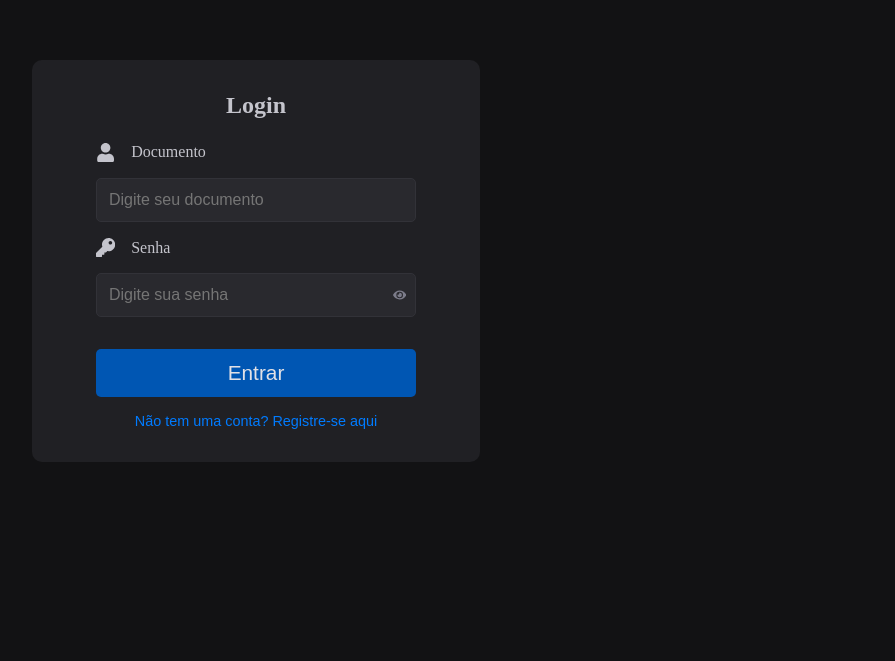
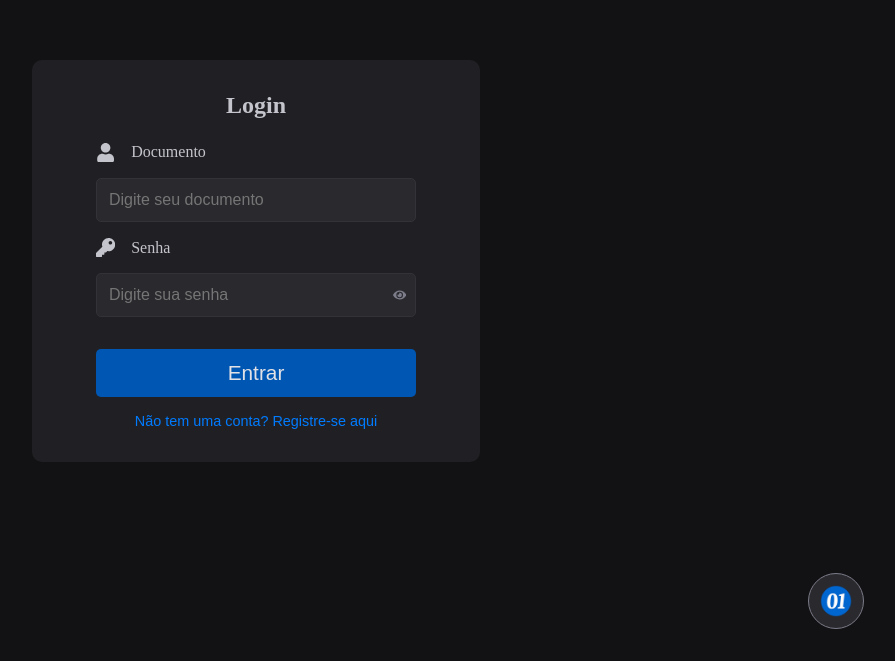
Before and after one commit to Parron01/SimpleAppFullStack-TestePratico, a React (Create React App) app in the folder FrontEnd/frontend-plataformapagamento/: page /login in a window 1280 px wide. Shown: the part 139-800 px from the top of the page, without its empty margins (384-1279 px from the left). Built offline with nearby package versions, Linux system fonts and the light colour scheme.

Commit message:
Feat: Adicionando botão para redirecionar para portfólio.

```diff
--- /dev/null
+++ b/FrontEnd/frontend-plataformapagamento/src/components/FloatingButton/FloatingButton.styles.ts
@@ -0,0 +1,28 @@
+import styled from "styled-components";
+
+export const FloatingButtonContainer = styled.a`
+  position: fixed;
+  bottom: 2rem;
+  right: 2rem;
+  width: 3.5rem;
+  height: 3.5rem;
+  border-radius: 50%;
+  background-color: ${props => props.theme["gray-700"]};
+  display: flex;
+  align-items: center;
+  justify-content: center;
+  cursor: pointer;
+  z-index: 1000;
+  text-decoration: none;
+  border: 1px solid ${props => props.theme["gray-500"]};
+  transition: transform 0.2s, box-shadow 0.2s;
+
+  &:hover {
+    transform: translateY(-3px);
+    border: 1px solid ${props => props.theme["gray-500"]};
+  }
+
+  &:active {
+    transform: translateY(0);
+  }
+`;
--- /dev/null
+++ b/FrontEnd/frontend-plataformapagamento/src/components/FloatingButton/FloatingButton.tsx
@@ -0,0 +1,23 @@
+import React from 'react';
+import { FloatingButtonContainer } from './FloatingButton.styles';
+import IconImage from '../../assets/01-icon.png'; // Importando a imagem
+
+export function FloatingButton() {
+  return (
+    <FloatingButtonContainer
+      href="https://parron01.com/"
+      target="_blank"
+      rel="noopener noreferrer"
+    >
+      <img
+        src={IconImage}
+        alt="Parron01 Icon"
+        style={{
+          width: '100%',
+          height: '100%',
+          objectFit: 'contain'
+        }}
+      />
+    </FloatingButtonContainer>
+  );
+}
--- a/FrontEnd/frontend-plataformapagamento/src/components/LoginUserForm/LoginUserForm.tsx
+++ b/FrontEnd/frontend-plataformapagamento/src/components/LoginUserForm/LoginUserForm.tsx
@@ -3,6 +3,7 @@ import { LoginContainer, Form, LoginButton, ErrorMessage, RegisterLink, Password
 import { useNavigate } from 'react-router-dom';
 import { useAuth } from '../../hooks/useAuth';
 import { FormEvent, useState } from 'react';
+import { FloatingButton } from '../FloatingButton/FloatingButton';
 
 interface LoginUserFormProps {
   onSwitchToRegister: () => void;
@@ -93,6 +94,7 @@ export function LoginUserForm({ onSwitchToRegister }: LoginUserFormProps) {
           Não tem uma conta? Registre-se aqui
         </RegisterLink>
       </Form>
+      <FloatingButton/>
     </LoginContainer>
   );
 }
--- a/FrontEnd/frontend-plataformapagamento/src/components/MyTransactions/MyTransactionsTable.tsx
+++ b/FrontEnd/frontend-plataformapagamento/src/components/MyTransactions/MyTransactionsTable.tsx
@@ -42,9 +42,6 @@ export function MyTransactionsTable() {
     fetchMyTransactions();
   }, [AuthenticatedUserInfo.token]);
 
-  if (!users || users.length === 0) {
-    return <p>Carregando usuários...</p>;
-  }
 
   return (
     <TransactionsTableContainer>
--- a/FrontEnd/frontend-plataformapagamento/src/layouts/DefaultLayout.tsx
+++ b/FrontEnd/frontend-plataformapagamento/src/layouts/DefaultLayout.tsx
@@ -1,11 +1,13 @@
 import { Outlet } from "react-router-dom";
 import {Header} from "../components/Header/Header";
+import { FloatingButton } from "../components/FloatingButton/FloatingButton";
 
 export function DefaultLayout(){
     return(
         <div>
             <Header/>
             <Outlet/>
+            <FloatingButton />
         </div>
     );
 }
```
Also changed, not shown: FrontEnd/frontend-plataformapagamento/src/assets/01-icon.png (added).
